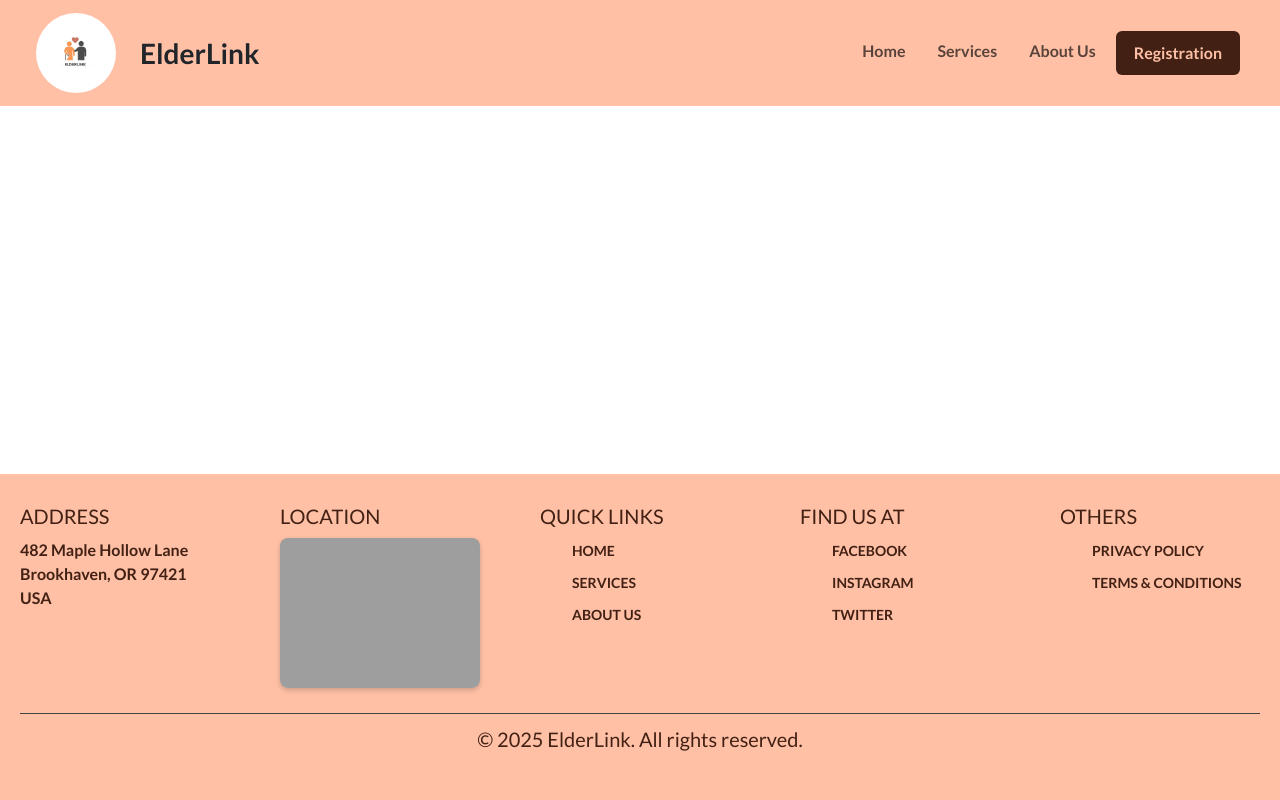
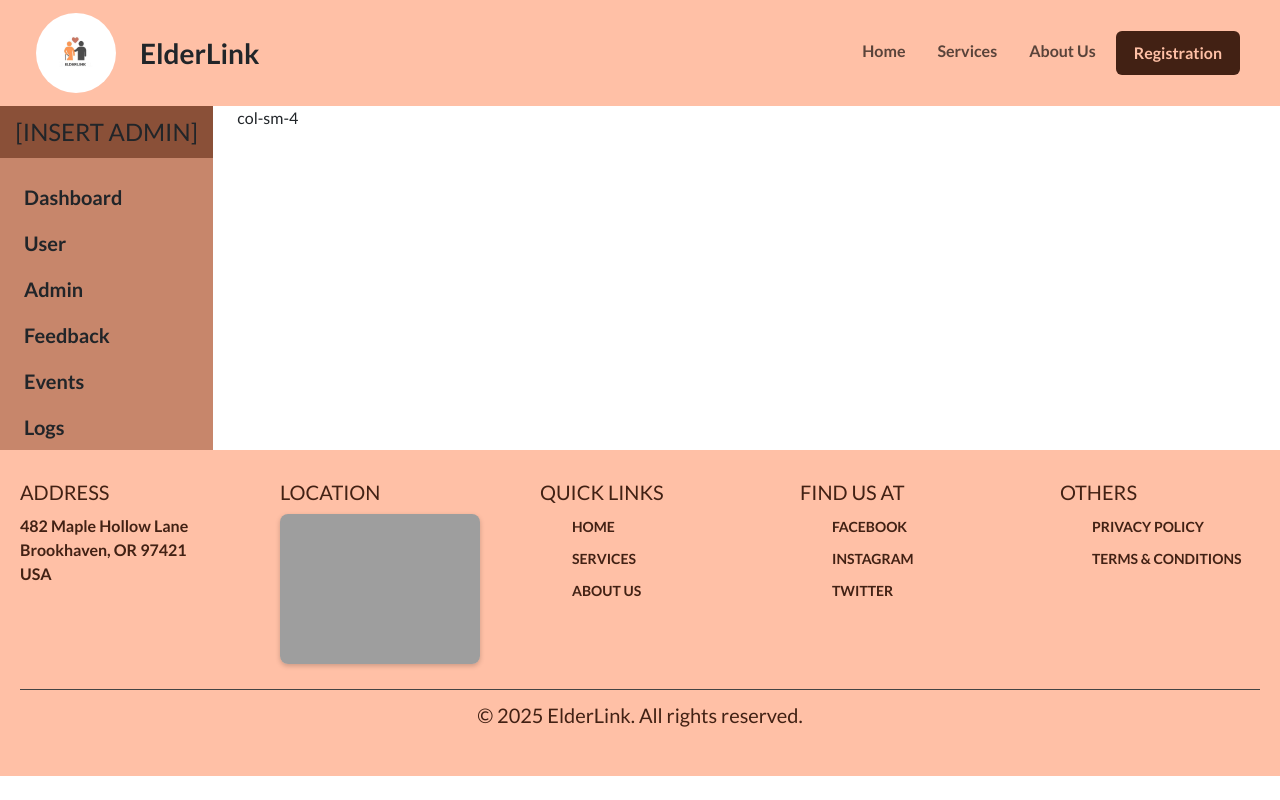
Before and after one commit to Lushfadeds/Application-Security-Project, a Flask app: page / in a window 1280 px wide. Run offline with Flask 3, Linux system fonts and the light colour scheme; a map, chart or similar area stays blank; grey boxes are pictures that could not be loaded.

Commit message:
added basic admin dashboard UI

```diff
--- a/app.py
+++ b/app.py
@@ -5,7 +5,10 @@ app = Flask(__name__)
 
 @app.route('/')
 def index():
-    return render_template('base.html')
+    return render_template('admin_dashboard.html')
+    # Remember to change the render_template ah... I just testing my own side lol
+    # Idk how to fix the footer sia i try so hard but i scared sekali you guys need to adjust also
+    # Love, Kerndall
 
 
 if __name__ == '__main__':
--- /dev/null
+++ b/static/css/admin_navbar.css
@@ -0,0 +1,8 @@
+.sidebar {
+    background-color: #c7866b;
+
+}
+
+.role {
+    background-color: #8a5038;
+}
--- /dev/null
+++ b/templates/admin_dashboard.html
@@ -0,0 +1,12 @@
+{% extends "base.html" %}
+
+{% block title %}Admin Dashboard{% endblock%}
+
+{% block content %}
+
+<div class="row">
+    {% include 'includes/admin_navbar.html' %}
+    <div class="col-md-9 ms-sm-auto col-lg-10 px-md-4">col-sm-4</div>
+  </div>
+
+{% endblock %}
--- a/templates/base.html
+++ b/templates/base.html
@@ -11,7 +11,7 @@
     <script src="https://cdn.jsdelivr.net/npm/bootstrap@5.3.6/dist/js/bootstrap.bundle.min.js" integrity="sha384-j1CDi7MgGQ12Z7Qab0qlWQ/Qqz24Gc6BM0thvEMVjHnfYGF0rmFCozFSxQBxwHKO" crossorigin="anonymous"></script>
 </head>
 <body>
-    <div class="wrapper d-flex flex-column min-vh-100">
+    <div class="wrapper d-flex flex-column">
         {% block navbar %}
             {% include 'includes/navbar.html' %}
         {% endblock %}
@@ -25,5 +25,4 @@
             {% include 'includes/footer.html' %}
         {% endblock %}
     </div>
-</body>
 </html>
--- /dev/null
+++ b/templates/includes/admin_navbar.html
@@ -0,0 +1,44 @@
+<link href="{{ url_for('static', filename='css/admin_navbar.css') }}" rel="stylesheet">
+
+
+<nav id="sidebarMenu" class="col-md-3 col-lg-2 d-md-block sidebar collapse p-0">
+    <div class="position-sticky">
+      <ul class="nav flex-column">
+        <p class="link-dark text-center text-decoration-none role fs-4 p-2">
+            [INSERT ADMIN]
+        </p>
+        <ul class="nav nav-pills flex-column mb-auto px-2">
+            <li class="nav-item">
+                <a href="#" class="nav-link link-dark fs-5 fw-bold" aria-current="page">
+                  Dashboard
+                </a>
+            </li>
+            <li>
+                <a href="#" class="nav-link link-dark fs-5 fw-bold">
+                  User
+                </a>
+            </li>
+            <li>
+                <a href="#" class="nav-link link-dark fs-5 fw-bold">
+                  Admin
+                </a>
+            </li>
+            <li>
+                <a href="#" class="nav-link link-dark fs-5 fw-bold">
+                  Feedback
+                </a>
+            </li>
+            <li>
+                <a href="#" class="nav-link link-dark fs-5 fw-bold">
+                  Events
+                </a>
+            </li>
+            <li>
+                <a href="#" class="nav-link link-dark fs-5 fw-bold">
+                  Logs
+                </a>
+            </li>
+        </ul>
+      </ul>
+    </div>
+  </nav>
```
